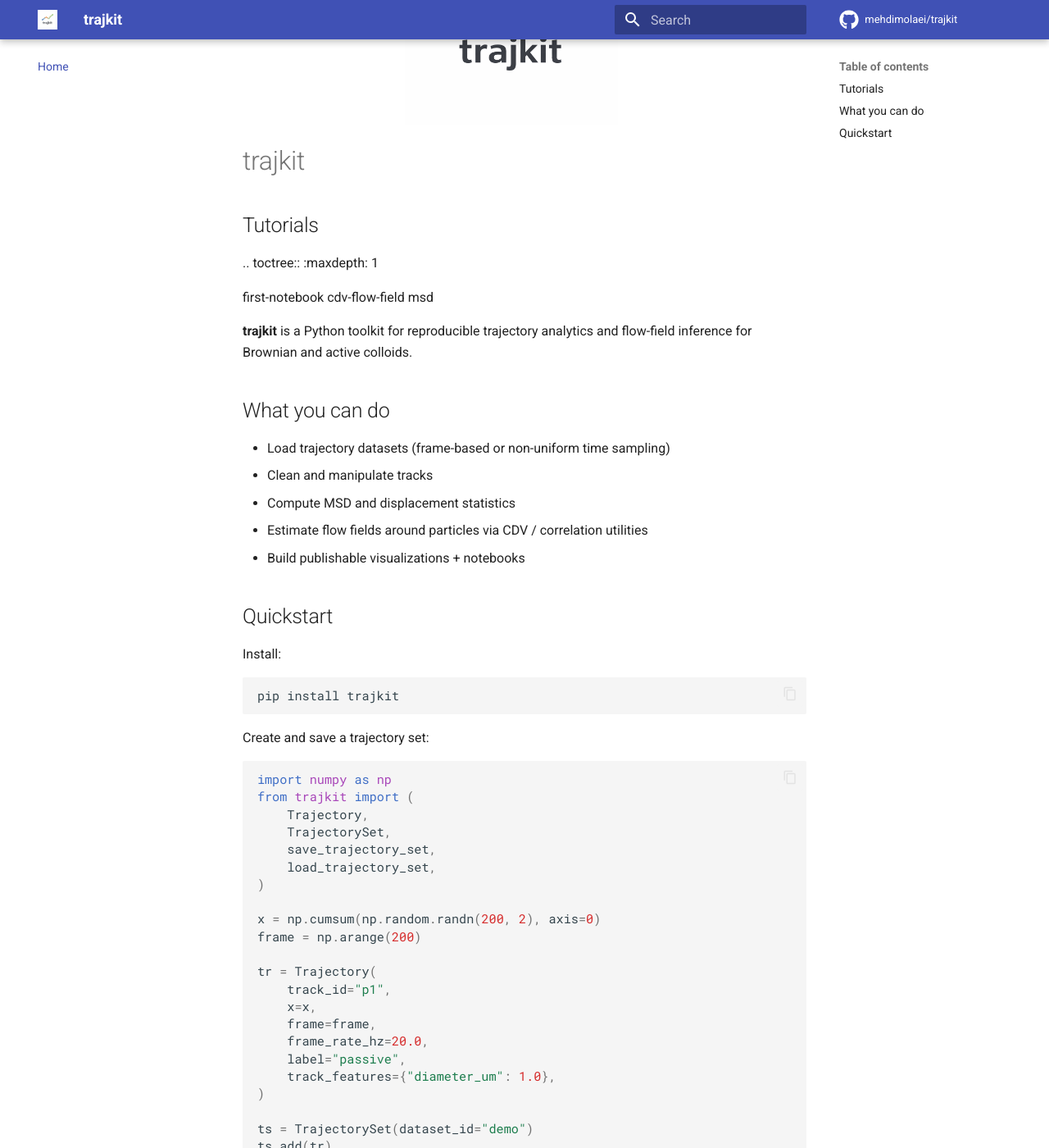
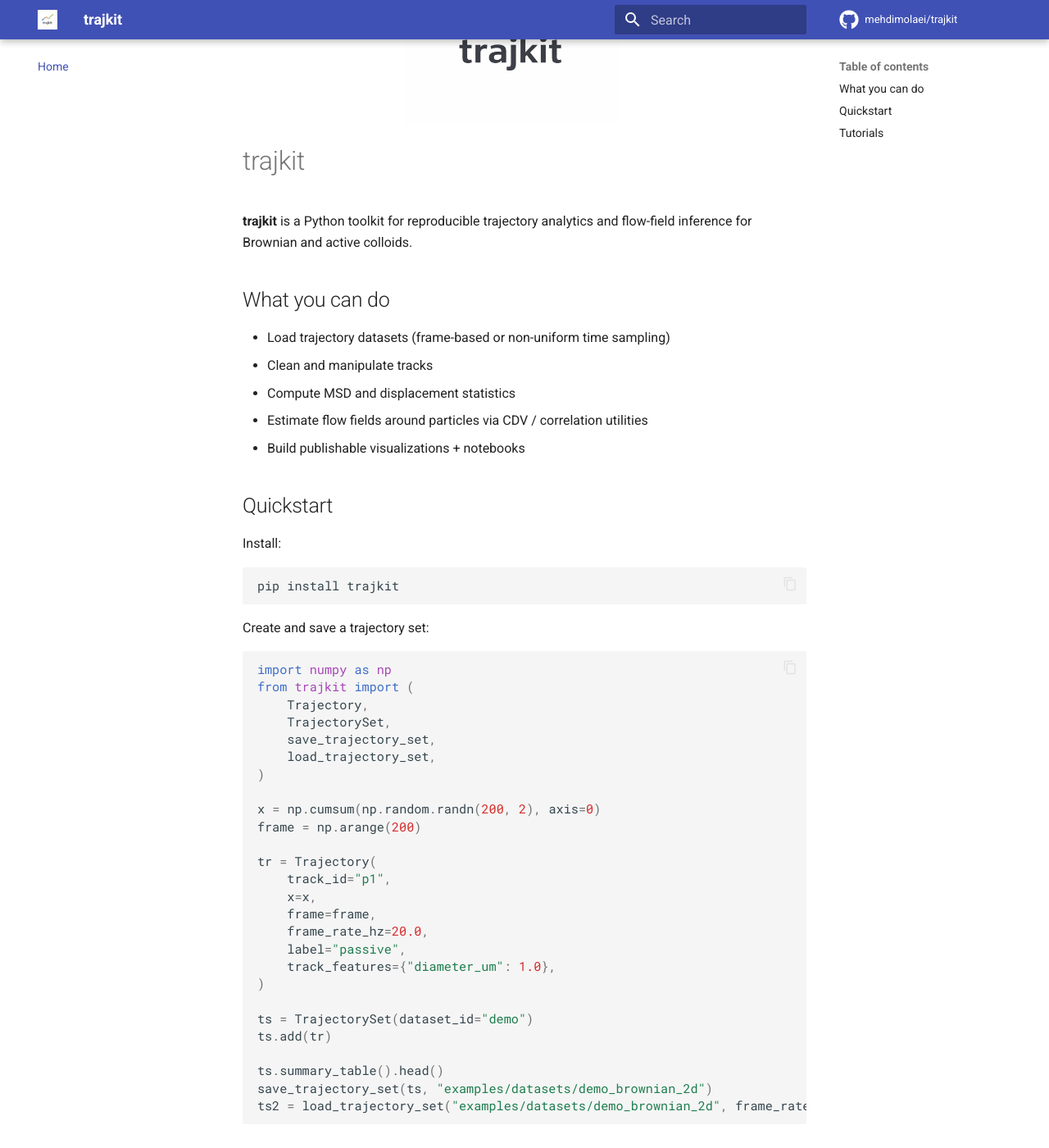
Before and after one commit to mehdimolaei/trajkit, an MkDocs documentation site: the page built from docs/index.md, in a window 1280 px wide and 1400 px high, scrolled down 270 px. Shown: the whole window at 82% size. Built offline with MkDocs 1.6.1 and Material for MkDocs 9.7.7, drawn with Linux system fonts in a browser that asks for light colours; comment, search, counter and statistics services are not loaded; some of the changed text lies outside the part shown.

Commit message:
Update index.md

```diff
--- a/docs/index.md
+++ b/docs/index.md
@@ -3,14 +3,7 @@
 </p>
 
 # trajkit
-## Tutorials
 
-.. toctree::
-   :maxdepth: 1
-
-   first-notebook
-   cdv-flow-field
-   msd
 
 **trajkit** is a Python toolkit for reproducible trajectory analytics and flow-field inference
 for Brownian and active colloids.
```
Also changed, not shown: other parts of docs/index.md (+8 -0 lines).
